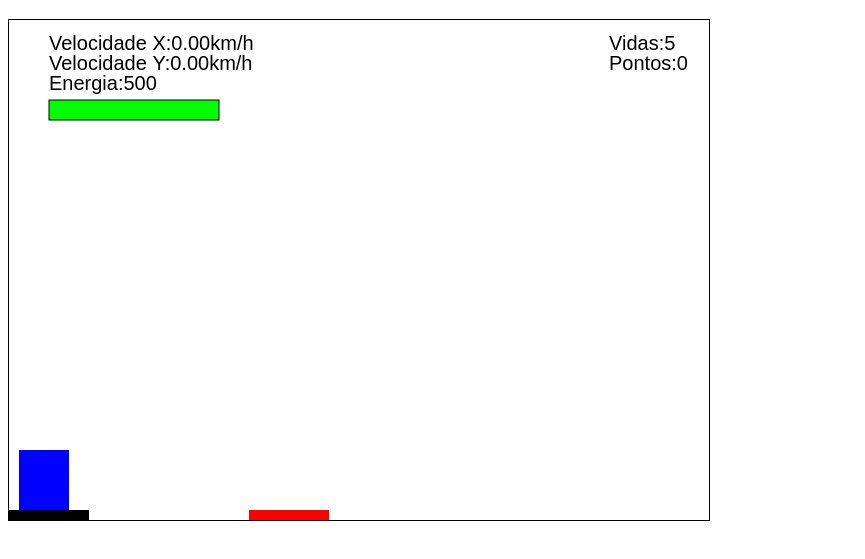
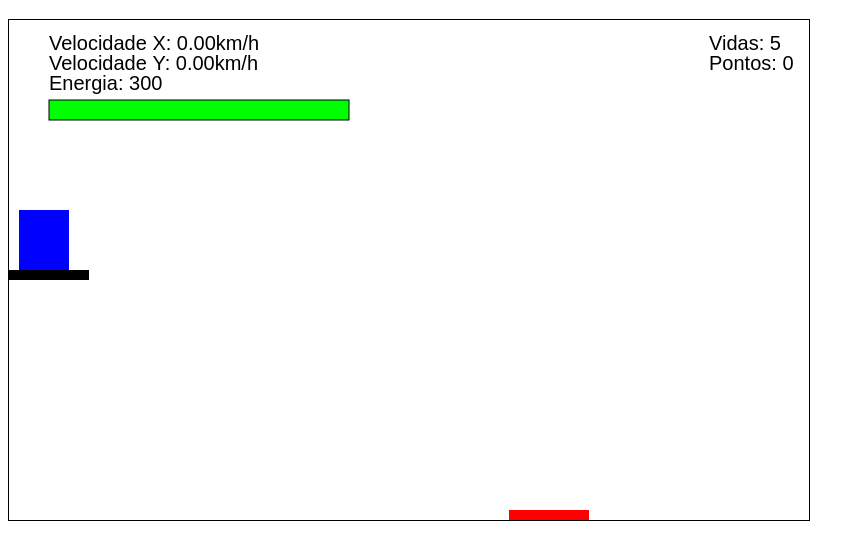
Before and after one commit to ufjf-dcc104/dcc104-canvas-exr01-luidgisarto, a plain HTML site: page index.html in a window 1280 px wide. Shown: the part 61-620 px from the top of the page, without its empty margins (0-865 px from the left). Drawn offline with Linux system fonts and the light colour scheme.

Commit message:
Controle de dados exibidos para o usuário

```diff
--- a/index.html
+++ b/index.html
@@ -11,14 +11,17 @@
 
 <body>
     <h1>DCC104 - Moon Lander</h1>
-    <canvas width="700" height="500" style="border:1px solid black">
+    <canvas width="800" height="500" style="border:1px solid black">
         Seu navegador não tem suporte ao canvas! Atualize seu navegador.
     </canvas>
 </body>
 <script>
     var tela = document.getElementsByTagName("canvas")[0];
     var ctx = tela.getContext("2d");
-    var nave = new Sprite();
+    var alturaBase = (tela.height - 10);
+    var nave = iniciarNave();
+    var baseInicio = new Sprite(0, 250, 80, 10, "black");
+    var basePouso = new Sprite(500, alturaBase, 80, 10, "red");
     var vidas = 5;
     var pontos = 0;
     var gravidade = 1.7;
@@ -31,12 +34,40 @@
         requestAnimationFrame(desenha);
         inicializar(tela, ctx, nave);
         nave.mover(dt);
+        acumularPontos(nave);
         nave.desenhar(ctx);
         habilitarControles(nave);
+
+        if (consumoEsgotado(nave)) {
+            vidas--;
+            nave.energia = 300;
+        }
+
+        if (pousou(nave)) {
+            ctx.fillText("VOCÊ ALCANÇOU SEU OBJETIVO! ", 160, 250);
+            ctx.fillText("PONTOS = " + pontos, 270, 280);
+        }
     }
 
-    function acumularPontos(){
+    function pousou(nave) {
 
+    }
+
+    function acumularPontos(nave) {
+        if ((nave.vx != 0 && nave.vy != 0) && (nave.vx === nave.vy)) {
+            pontos += 5;
+        }
+    }
+
+    function consumoEsgotado(nave) {
+        if (nave.energia == 0) {
+            return true;
+        }
+        return false;
+    }
+
+    function iniciarNave() {
+        return new Sprite(10, 190, 50, 60, "blue");
     }
 
     function inicializar(tela, ctx, nave) {
@@ -48,42 +79,40 @@
         ctx.clearRect(0, 0, tela.width, tela.height);
 
         //Desenha pontos e vida
-        ctx.fillText("Vidas:" + vidas, tela.width - 100, 30);
-        ctx.fillText("Pontos:" + pontos, tela.width - 100, 50);
+        ctx.fillText("Vidas: " + vidas, tela.width - 100, 30);
+        ctx.fillText("Pontos: " + pontos, tela.width - 100, 50);
 
-          //Desenha velocidade
-        ctx.fillText("Velocidade X:" + parseFloat(nave.vx).toFixed(2) + "km/h", 40, 30);
-        ctx.fillText("Velocidade Y:" + parseFloat(nave.vy).toFixed(2) + "km/h", 40, 50);
+        //Desenha velocidade
+        ctx.fillText("Velocidade X: " + parseFloat(nave.vx).toFixed(2) + "km/h", 40, 30);
+        ctx.fillText("Velocidade Y: " + parseFloat(nave.vy).toFixed(2) + "km/h", 40, 50);
 
         //Desenha energia
-        ctx.fillText("Energia:" + nave.energia, 40, 70);
+        ctx.fillText("Energia: " + nave.energia, 40, 70);
         ctx.fillStyle = "lime";
-        ctx.fillRect(40, 80, 170, 20);
-        ctx.strokeRect(40, 80, 170, 20);
+        ctx.fillRect(40, 80, nave.energia, 20);
+        ctx.strokeRect(40, 80, nave.energia, 20);
 
         //Desenha base de pouso
-        ctx.fillStyle = "red";
-        ctx.fillRect(240, tela.height - 10, 80, 20);
+        basePouso.desenhar(ctx);
 
         //Desenha base de ínicio
-        ctx.fillStyle = "black";
-        ctx.fillRect(0, tela.height - 10, 80, 20);
+        baseInicio.desenhar(ctx);
     }
 
     function habilitarControles(nave) {
         addEventListener("keydown", function (e) {
             switch (e.keyCode) {
                 case 37:
-                    nave.ax = -250/gravidade;
+                    nave.ax = -250 / gravidade;
                     break;
                 case 39:
-                    nave.ax = 250/gravidade;
+                    nave.ax = 250 / gravidade;
                     break;
                 case 38:
-                    nave.ay = -250/gravidade;
+                    nave.ay = -250 / gravidade;
                     break;
                 case 40:
-                    nave.ay = 250/gravidade;
+                    nave.ay = 250 / gravidade;
                     break;
             }
         });
--- a/sprite.js
+++ b/sprite.js
@@ -12,11 +12,22 @@ function Sprite() {
   this.cooldown = 0;
 }
 
+function Sprite(x, y, w, h, cor){
+  this.x = x;
+  this.y = y;
+  this.width = w;
+  this.height = h;
+  this.color = cor;
+  this.vx = 0;
+  this.vy = 0;
+  this.ax = 0;
+  this.ay = 0;
+  this.energia = 300;
+}
 
 Sprite.prototype.desenhar = function (ctx) {
-  //Desenha nave
   ctx.fillStyle = this.color;
-  ctx.fillRect(this.x, this.y, 50, 60);
+  ctx.fillRect(this.x, this.y, this.width, this.height);
 };
 
 Sprite.prototype.mover = function (dt) {
@@ -28,8 +39,13 @@ Sprite.prototype.mover = function (dt) {
   this.consumirEnergia();
 };
 
-Sprite.prototype.consumirEnergia = function (){
-  if(this.ax > 0 || this.ay > 0){
-    this.energia = this.energia - Math.floor(Math.random() *1.7);
+Sprite.prototype.consumirEnergia = function () {
+  if (this.ax != 0 || this.ay != 0) {
+    if(this.ax > this.ay){
+      this.energia = this.energia - Math.floor(Math.random() * 3);
+    }
+    else{
+      this.energia = this.energia - Math.floor(Math.random() * 2);
+    }
   }
 }
```
